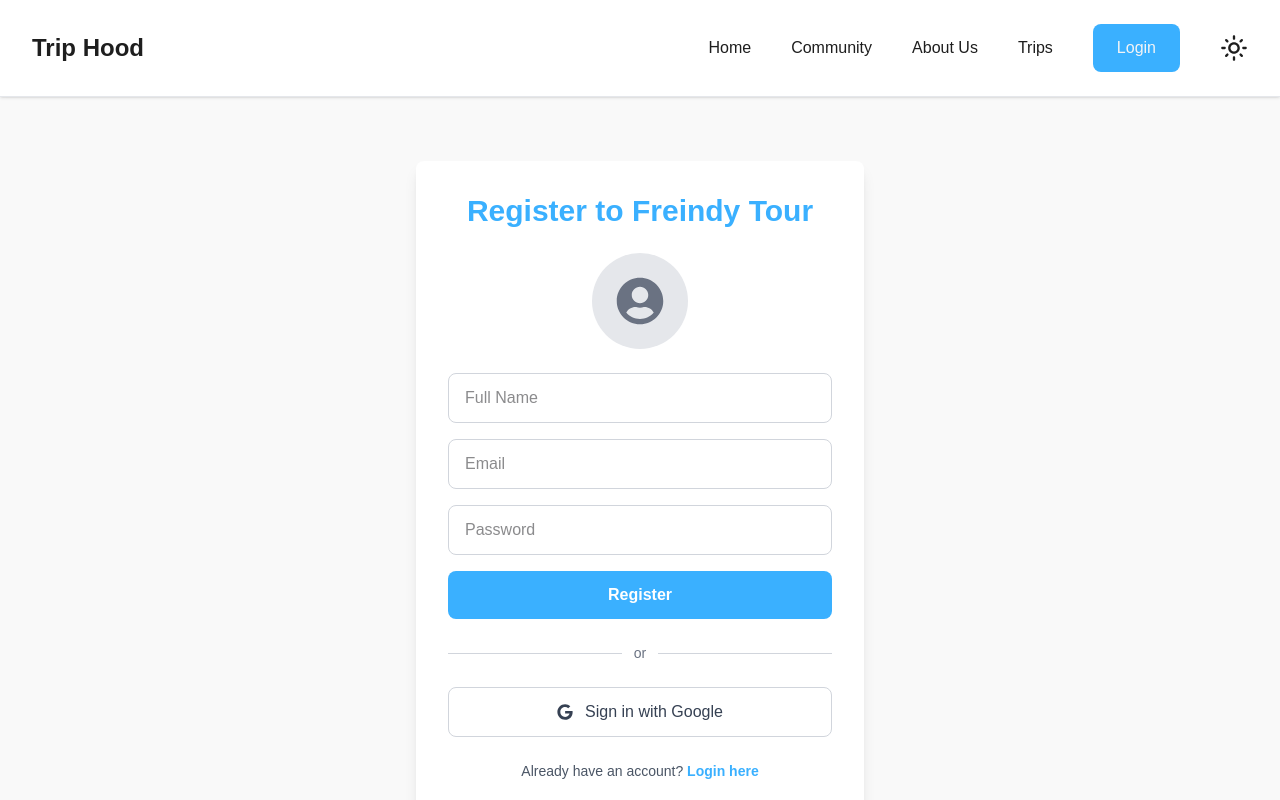
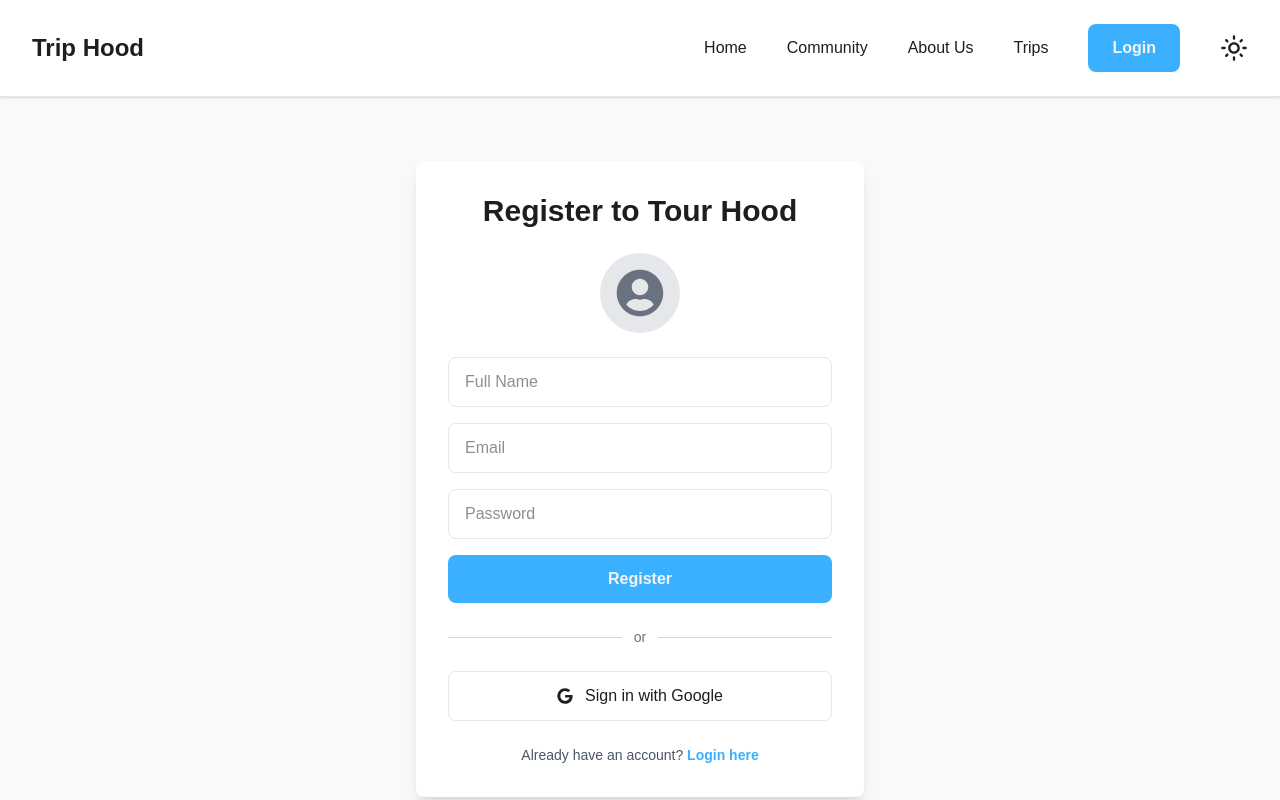
Before and after one commit to mahbub-alam-dave/trip-hood-client, a React (Vite) app: page /register in a window 1280 px wide. Shown: the top 800 px of the page. Built offline with nearby package versions, Linux system fonts and the light colour scheme; no server answers.

Commit message:
login, google login and navbar modification

```diff
--- /dev/null
+++ b/src/components/sharedComponents/GoogleSignIn.jsx
@@ -0,0 +1,58 @@
+import React, { useContext } from "react";
+import { Link, useNavigate } from "react-router";
+import { ContextValues } from "../../utility/contexts/ContextValue";
+import { FaGoogle } from "react-icons/fa";
+import Swal from "sweetalert2";
+import useSimpleAxios from "../../utility/hooks/useSimpleAxios";
+
+const GoogleSignIn = () => {
+  const navigate = useNavigate();
+  const simpleAxios = useSimpleAxios()
+  const { googleSignIn } = useContext(ContextValues);
+
+  const handleGoogleSignIn = () => {
+    googleSignIn()
+      .then(async(result) => {
+        // save user info to the database
+        const userData = {
+          name: result.user?.displayName || "annonymous",
+          email: result.user?.email,
+          role: "tourist",
+          createdAt: new Date().toISOString(),
+          lastSignedIn: new Date().toISOString(),
+        };
+
+        const res = await simpleAxios.post(`${import.meta.env.VITE_app_url}/users`, userData)
+        console.log(res.data.inserted)
+
+
+        Swal.fire({
+          icon: "success",
+          title: "Logged in with Google!",
+          timer: 2000,
+          showConfirmButton: false,
+        });
+        navigate("/");
+      })
+      .catch((error) =>
+        Swal.fire({
+          icon: "error",
+          title: "Google Sign-In Failed",
+          text: error.message,
+        })
+      );
+  };
+  return (
+    <div>
+      <button
+        onClick={handleGoogleSignIn}
+        className="w-full flex items-center justify-center gap-3 py-3 rounded-lg border border-[var(--color-border)] dark:border-[var(--color-border-dark)]  hover:bg-gray-100 dark:hover:bg-gray-700 transition"
+      >
+        <FaGoogle />
+        Sign in with Google
+      </button>
+    </div>
+  );
+};
+
+export default GoogleSignIn;
--- a/src/components/sharedComponents/header/Navbar.jsx
+++ b/src/components/sharedComponents/header/Navbar.jsx
@@ -60,7 +60,7 @@ const Navbar = () => {
               )}
             </div>
           ) : (
-            <NavLink to="/login" className="px-6 py-3 bg-[var(--color-primary)] dark:bg-[var(--color-primary-dark)] text-[var(--color-text-primary-two)] rounded-lg hover:bg-blue-600 transition">Login</NavLink>
+            <NavLink to="/login" className="px-6 py-3 font-semibold bg-[var(--color-primary)] dark:bg-[var(--color-primary-dark)] text-[var(--color-text-primary-two)] rounded-lg hover:bg-blue-600 transition">Login</NavLink>
           )}
             <ToggleIcon />
         </nav>
@@ -82,7 +82,7 @@ const Navbar = () => {
 
             <div className="flex items-start">
             {user ? (
-              <>
+              <div className="flex flex-col">
                 <div className="flex items-center gap-3 mt-4">
                   <img src={user.photoURL || "/default-avatar.png"} alt="User" className="w-12 h-12 rounded-full border border-[var(--color-primary)]" />
                   <div>
@@ -93,10 +93,10 @@ const Navbar = () => {
                 <NavLink to="/dashboard" onClick={() => setMenuOpen(false)} className="flex items-center gap-2 mt-3 hover:text-[var(--color-primary)]">
                   <FaThLarge /> Dashboard
                 </NavLink>
-                <button onClick={handleLogout} className="flex items-center gap-2 text-sm text-red-600 hover:text-red-800">
+                <button onClick={handleLogout} className="flex items-center mt-3 gap-2 text-sm text-[var(--color-accent)] dark:text-[var(--color-accent-dark)] hover:text-red-800">
                   <FaSignOutAlt /> Logout
                 </button>
-              </>
+              </div>
             ) : (
               <NavLink to="/login" onClick={() => setMenuOpen(false)} className="px-6 py-3 bg-[var(--color-primary)] dark:bg-[var(--color-primary-dark)] text-[var(--color-text-primary-two)] rounded-lg mt-3 w-full text-center">Login</NavLink>
             )}
--- a/src/pages/authentication/Login.jsx
+++ b/src/pages/authentication/Login.jsx
@@ -4,10 +4,13 @@ import { FaGoogle } from "react-icons/fa";
 import Swal from "sweetalert2";
 import { useContext } from "react";
 import { ContextValues } from "../../utility/contexts/ContextValue";
+import GoogleSignIn from "../../components/sharedComponents/GoogleSignIn";
+import useSimpleAxios from "../../utility/hooks/useSimpleAxios";
 
 const Login = () => {
-  const { loginUser, googleSignIn } = useContext(ContextValues);
+  const { loginUser } = useContext(ContextValues);
   const navigate = useNavigate();
+  const simpleAxios = useSimpleAxios()
 
   const {
     register,
@@ -20,7 +23,20 @@ const Login = () => {
     const { email, password } = data;
 
     loginUser(email, password)
-      .then(() => {
+      .then(async(result) => {
+
+      // save user info to the database
+      const userData = {
+          // name: result.user?.displayName || "annonymous",
+          email: result.user?.email,
+          // role: "tourist",
+          // createdAt: new Date().toISOString(),
+          lastSignedIn: new Date().toISOString(),
+        };
+
+        const res = await simpleAxios.post(`${import.meta.env.VITE_app_url}/users`, userData)
+        console.log(res.data.inserted)
+
         Swal.fire({
           icon: "success",
           title: "Welcome back!",
@@ -40,29 +56,10 @@ const Login = () => {
       );
   };
 
-  const handleGoogleSignIn = () => {
-    googleSignIn()
-      .then(() => {
-        Swal.fire({
-          icon: "success",
-          title: "Logged in with Google!",
-          timer: 2000,
-          showConfirmButton: false,
-        });
-        navigate("/");
-      })
-      .catch((error) =>
-        Swal.fire({
-          icon: "error",
-          title: "Google Sign-In Failed",
-          text: error.message,
-        })
-      );
-  };
 
   return (
-    <div className="max-w-md mx-auto my-16 p-8 bg-white dark:bg-gray-800 shadow-lg rounded-lg">
-      <h2 className="text-3xl font-bold text-center mb-6 text-[var(--color-primary)] dark:text-[var(--color-primary-two)]">
+    <div className="max-w-md mx-auto my-16 p-8 bg-[var(--color-bg-primary)] dark:bg-[var(--color-bg-primary-dark)] text-[var(--color-text-primary)] dark:text-[var(--color-text-primary-two)] shadow-lg rounded-lg">
+      <h2 className="text-3xl font-bold text-center mb-6 ">
         Welcome Back!
       </h2>
 
@@ -79,9 +76,9 @@ const Login = () => {
                 message: "Invalid email format",
               },
             })}
-            className="w-full px-4 py-3 rounded-lg border border-gray-300 dark:border-gray-600 focus:outline-none focus:ring-2 focus:ring-[var(--color-primary)] dark:focus:ring-[var(--color-primary-two)]"
+            className="w-full px-4 py-3  rounded-lg border border-[var(--color-border)] dark:border-[var(--color-border-dark)] focus:outline-none focus:ring-2 focus:ring-[var(--color-primary)] dark:focus:ring-[var(--color-primary-two)]"
           />
-          {errors.email && <p className="text-red-500 text-sm mt-1">{errors.email.message}</p>}
+          {errors.email && <p className="text-[var(--color-accent)] dark:text-[var(--color-accent-dark)]  text-sm mt-1">{errors.email.message}</p>}
         </div>
 
         {/* Password */}
@@ -90,16 +87,16 @@ const Login = () => {
             type="password"
             placeholder="Password"
             {...register("password", { required: "Password is required" })}
-            className="w-full px-4 py-3 rounded-lg border border-gray-300 dark:border-gray-600 focus:outline-none focus:ring-2 focus:ring-[var(--color-primary)] dark:focus:ring-[var(--color-primary-two)]"
+            className="w-full px-4 py-3 rounded-lg border border-[var(--color-border)] dark:border-[var(--color-border-dark)]focus:outline-none focus:ring-2 focus:ring-[var(--color-primary)] dark:focus:ring-[var(--color-primary-two)]"
           />
-          {errors.password && <p className="text-red-500 text-sm mt-1">{errors.password.message}</p>}
+          {errors.password && <p className="text-[var(--color-accent)] dark:text-[var(--color-accent-dark)]  text-sm mt-1">{errors.password.message}</p>}
         </div>
 
         {/* Forgot Password */}
         <div className="text-right">
           <Link
             to="/forgot-password"
-            className="text-sm text-[var(--color-primary)] dark:text-[var(--color-primary-two)] hover:underline"
+            className="text-sm text-[var(--color-primary)] dark:text-[var(--color-primary-dark)] hover:underline"
           >
             Forgot Password?
           </Link>
@@ -108,7 +105,7 @@ const Login = () => {
         {/* Login Button */}
         <button
           type="submit"
-          className="w-full py-3 rounded-lg bg-[var(--color-primary)] dark:bg-[var(--color-primary-dark)] text-white font-semibold hover:opacity-90 transition"
+          className="w-full py-3 rounded-lg bg-[var(--color-primary)] dark:bg-[var(--color-primary-dark)] text-[var(--color-text-primary-two)] font-semibold hover:opacity-90 transition"
         >
           Login
         </button>
@@ -121,14 +118,7 @@ const Login = () => {
         <div className="flex-grow h-px bg-gray-300 dark:bg-gray-600"></div>
       </div>
 
-      {/* Google Sign-In */}
-      <button
-        onClick={handleGoogleSignIn}
-        className="w-full flex items-center justify-center gap-3 py-3 rounded-lg border border-gray-300 dark:border-gray-600 text-gray-700 dark:text-gray-200 hover:bg-gray-100 dark:hover:bg-gray-700 transition"
-      >
-        <FaGoogle />
-        Sign in with Google
-      </button>
+      <GoogleSignIn />
 
       {/* Register link */}
       <p className="text-center text-sm text-gray-600 dark:text-gray-300 mt-6">
--- a/src/pages/authentication/Register.jsx
+++ b/src/pages/authentication/Register.jsx
@@ -1,16 +1,17 @@
 import { useContext, useState } from "react";
 import { useForm } from "react-hook-form";
 import { Link, useNavigate } from "react-router";
-import { FaGoogle, FaUserCircle } from "react-icons/fa";
+import { FaUserCircle } from "react-icons/fa";
 import Swal from "sweetalert2";
 import { ContextValues } from "../../utility/contexts/ContextValue";
 import axios from "axios";
 import useSimpleAxios from "../../utility/hooks/useSimpleAxios";
+import GoogleSignIn from "../../components/sharedComponents/GoogleSignIn";
 
 
 const Register = () => {
-  const { registerUser, googleSignIn, updateUser } = useContext(ContextValues);
-  const [imagePreview, setImagePreview] = useState(null);
+  const { registerUser, updateUser } = useContext(ContextValues);
+  // const [imagePreview, setImagePreview] = useState(null);
   const [image, setImage] = useState()
 
   const axiosApi = useSimpleAxios();
@@ -47,11 +48,9 @@ const Register = () => {
   }
 };
 
-console.log(image)
 
   const onSubmit = async(data) => {
-    const { name, email, password, } = data;
-
+    const { name, email, password } = data;
 
     const userData = {
       name,
@@ -62,7 +61,6 @@ console.log(image)
 
     }
 
-    console.log(data)
 
     registerUser(email, password)
       .then(async() => {
@@ -96,39 +94,21 @@ console.log(image)
       });
   };
 
-  const handleGoogleSignIn = () => {
-    googleSignIn()
-      .then(() => {
-        Swal.fire({
-          icon: "success",
-          title: "Logged in with Google!",
-          timer: 2000,
-          showConfirmButton: false,
-        });
-        navigate("/");
-      })
-      .catch((error) =>
-        Swal.fire({
-          icon: "error",
-          title: "Google Sign-In Failed",
-          text: error.message,
-        })
-      );
-  };
+
 
   return (
-    <div className="max-w-md mx-auto my-16 p-8 bg-white dark:bg-gray-800 shadow-lg rounded-lg">
-      <h2 className="text-3xl font-bold text-center mb-6 text-[var(--color-primary)] dark:text-[var(--color-primary-two)]">
-        Register to Freindy Tour
+    <div className="max-w-md mx-auto my-16 p-8 bg-[var(--color-bg-primary)] dark:bg-[var(--color-bg-primary-dark)] text-[var(--color-text-primary)] dark:text-[var(--color-text-primary-two)] shadow-lg rounded-lg">
+      <h2 className="text-3xl font-bold text-center mb-6 ">
+        Register to Tour Hood
       </h2>
 
       {/* Profile Image */}
       <div className="flex justify-center mb-6">
         <label htmlFor="photo" className="cursor-pointer relative">
-          {imagePreview ? (
-            <img src={image} alt="Preview" className="w-24 h-24 rounded-full object-cover border-2 border-[var(--color-primary)]" />
+          {image ? (
+            <img src={image} alt="Preview" className="w-20 h-20 rounded-full object-cover border-2 border-[var(--color-primary)]" />
           ) : (
-            <div className="w-24 h-24 rounded-full flex items-center justify-center bg-gray-200 dark:bg-gray-700 text-gray-500">
+            <div className="w-20 h-20 rounded-full flex items-center justify-center bg-gray-200 dark:bg-gray-700 text-gray-500">
               <FaUserCircle size={48} />
             </div>
           )}
@@ -150,9 +130,9 @@ console.log(image)
             type="text"
             placeholder="Full Name"
             {...register("name", { required: "Name is required" })}
-            className="w-full px-4 py-3 rounded-lg border border-gray-300 dark:border-gray-600 focus:outline-none focus:ring-2 focus:ring-[var(--color-primary)] dark:focus:ring-[var(--color-primary-two)]"
+            className="w-full px-4 py-3 rounded-lg border border-[var(--color-border)] dark:border-[var(--color-border-dark)] focus:outline-none focus:ring-2 focus:ring-[var(--color-primary)] dark:focus:ring-[var(--color-primary-two)]"
           />
-          {errors.name && <p className="text-red-500 text-sm mt-1">{errors.name.message}</p>}
+          {errors.name && <p className="text-[var(--color-accent)] dark:text-[var(--color-accent-dark)]  text-sm mt-1">{errors.name.message}</p>}
         </div>
 
         {/* Email */}
@@ -167,9 +147,9 @@ console.log(image)
                 message: "Invalid email format",
               },
             })}
-            className="w-full px-4 py-3 rounded-lg border border-gray-300 dark:border-gray-600 focus:outline-none focus:ring-2 focus:ring-[var(--color-primary)] dark:focus:ring-[var(--color-primary-two)]"
+            className="w-full px-4 py-3 rounded-lg border border-[var(--color-border)] dark:border-[var(--color-border-dark)] focus:outline-none focus:ring-2 focus:ring-[var(--color-primary)] dark:focus:ring-[var(--color-primary-two)]"
           />
-          {errors.email && <p className="text-red-500 text-sm mt-1">{errors.email.message}</p>}
+          {errors.email && <p className="text-[var(--color-accent)] dark:text-[var(--color-accent-dark)]  text-sm mt-1">{errors.email.message}</p>}
         </div>
 
         {/* Password */}
@@ -188,15 +168,15 @@ console.log(image)
     message: "Password must have uppercase, lowercase, and a special character",
   }
 })}
-            className="w-full px-4 py-3 rounded-lg border border-gray-300 dark:border-gray-600 focus:outline-none focus:ring-2 focus:ring-[var(--color-primary)] dark:focus:ring-[var(--color-primary-two)]"
+            className="w-full px-4 py-3 rounded-lg border border-[var(--color-border)] dark:border-[var(--color-border-dark)] focus:outline-none focus:ring-2 focus:ring-[var(--color-primary)] dark:focus:ring-[var(--color-primary-two)]"
           />
-          {errors.password && <p className="text-red-500 text-sm mt-1">{errors.password.message}</p>}
+          {errors.password && <p className="text-[var(--color-accent)] dark:text-[var(--color-accent-dark)]  text-sm mt-1">{errors.password.message}</p>}
         </div>
 
         {/* Register Button */}
         <button
           type="submit"
-          className="w-full py-3 rounded-lg bg-[var(--color-primary)] dark:bg-[var(--color-primary-dark)] text-white font-semibold hover:opacity-90 transition"
+          className="w-full py-3 rounded-lg bg-[var(--color-primary)] dark:bg-[var(--color-primary-dark)] text-[var(--color-text-primary-two)] font-semibold hover:opacity-90 transition"
         >
           Register
         </button>
@@ -210,21 +190,19 @@ console.log(image)
       </div>
 
       {/* Google Sign-In */}
-      <button
-        onClick={handleGoogleSignIn}
-        className="w-full flex items-center justify-center gap-3 py-3 rounded-lg border border-gray-300 dark:border-gray-600 text-gray-700 dark:text-gray-200 hover:bg-gray-100 dark:hover:bg-gray-700 transition"
-      >
-        <FaGoogle />
-        Sign in with Google
-      </button>
+      <GoogleSignIn />
 
       {/* Login link */}
       <p className="text-center text-sm text-gray-600 dark:text-gray-300 mt-6">
         Already have an account?{" "}
-        <Link to="/login" className="font-semibold text-[var(--color-primary)] dark:text-[var(--color-primary-two)] hover:underline">
+        <Link
+          to="/login"
+          className="font-semibold text-[var(--color-primary)] dark:text-[var(--color-primary-two)] hover:underline"
+        >
           Login here
         </Link>
       </p>
+
     </div>
   );
 };
```
